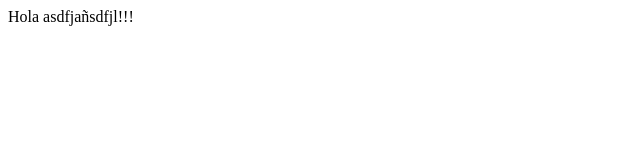
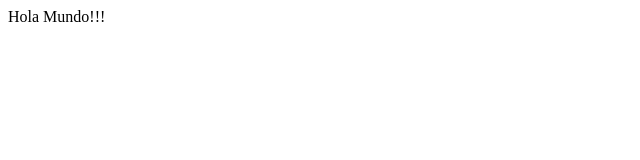
Before and after one commit to nachonovello1984/tudw-idw, a website: page public/Semana_06-JavaScript/00-hola-mundo.html in a window 1280 px wide. Shown: the full height of the page, 0-640 px from the left. Drawn offline with Linux system fonts and the light colour scheme.

```diff
--- a/public/Semana_06-JavaScript/00-primer-script.html
+++ b/public/Semana_06-JavaScript/00-hola-mundo.html
@@ -1,14 +1,14 @@
 <!DOCTYPE html>
  	<html lang="es">
  	 	<head>
- 	 	 	<title>Mi Primer JavaScript</title>
+ 	 	 	<title>Hola Mundo en JavaScript</title>
  	 	 	<meta charset="UTF-8">
  	 	 	<meta http-equiv="X-UA-Compatible" content="IE=edge">
  	 	 	<meta name="viewport" content="width=device-width, initial-scale=1.0">
  	 	</head>
  	 	<body>
  	 	 	<script>
-	 	 	 	document.write("Hola asdfjañsdfjl!!!");
+	 	 	 	document.write("Hola Mundo!!!");
  	 	 	</script>
  	 	</body>
  	</html>
```
Also changed, not shown: public/Semana_06-JavaScript/index.html (+1 -0 lines).
